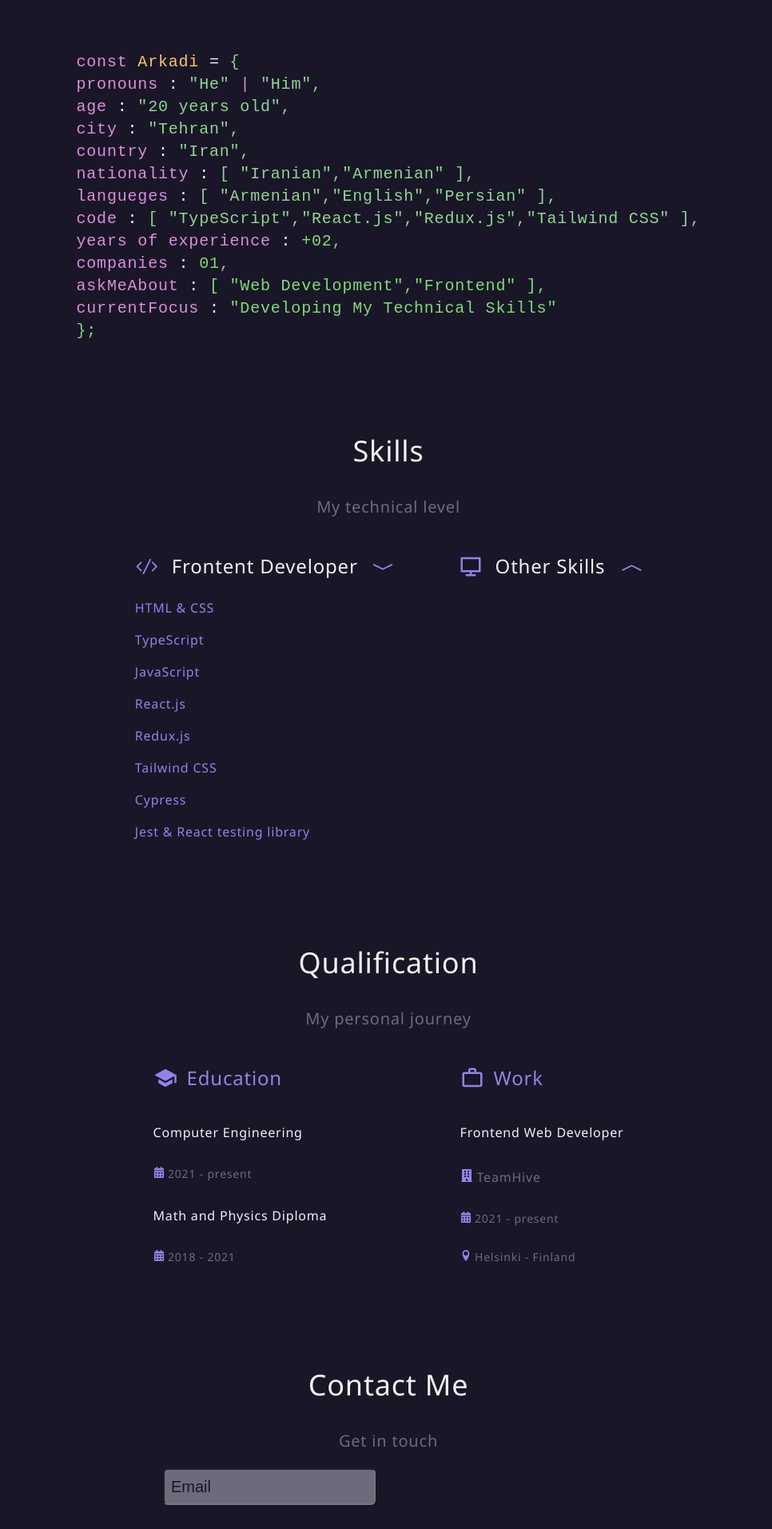
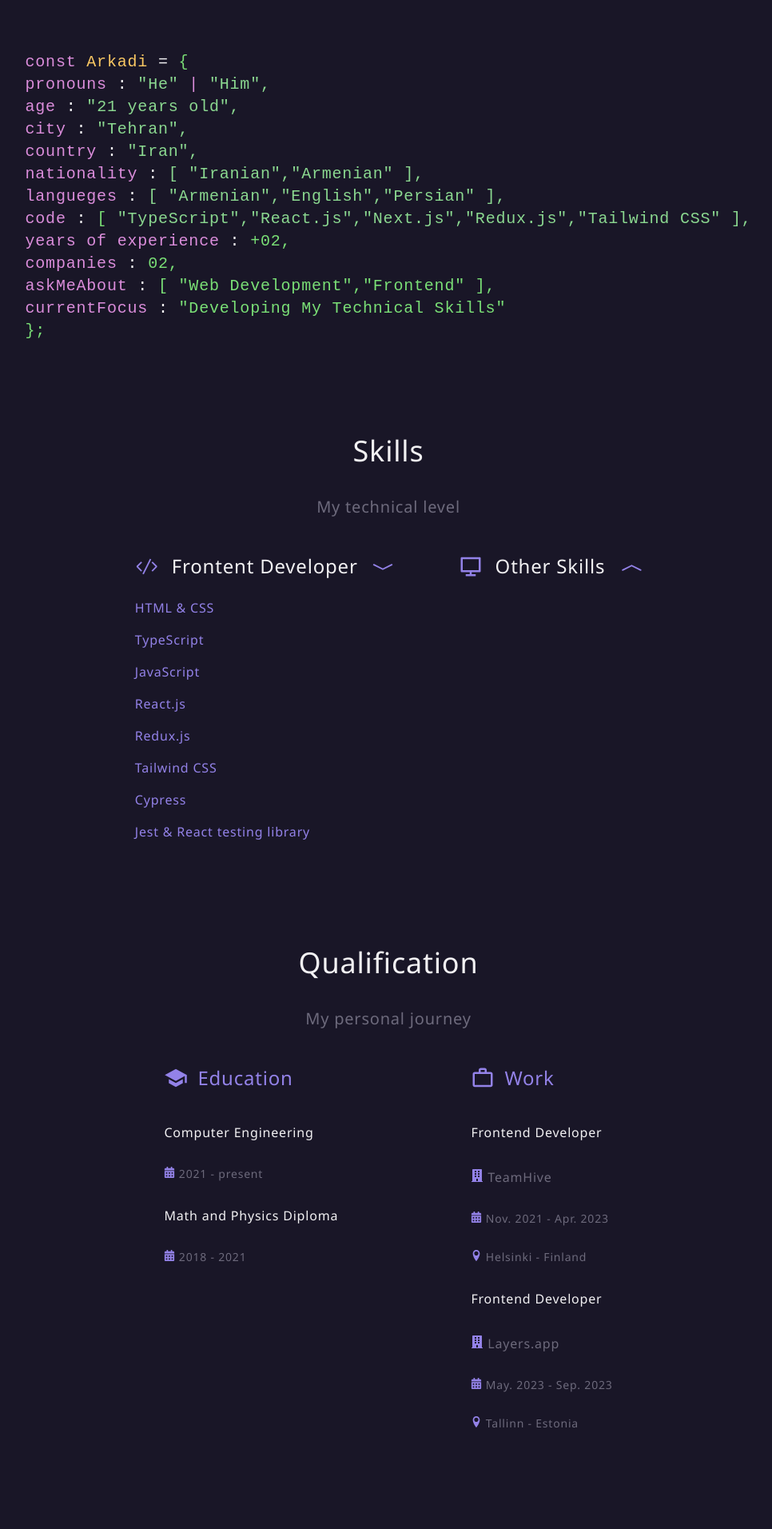
Before and after one commit to ArkadiNazarian/portfolio, a React (Create React App) app: page / in a window 1280 px wide. Shown: the part 640-2552 px from the top of the page at 80% size, without its empty margins (154-1120 px from the left). Built offline with nearby package versions, Linux system fonts and the light colour scheme.

Commit message:
update details

```diff
--- a/src/About/about.tsx
+++ b/src/About/about.tsx
@@ -11,7 +11,7 @@ export const About = () => {
                     <br />
                     <span className="tw-text-code"> pronouns </span><span className="tw-text-primary"> : </span><span className="tw-text-property">"He"</span>  <span className="tw-text-code"> | </span> <span className="tw-text-property">"Him",</span>
                     <br />
-                    <span className="tw-text-code"> age </span> <span className="tw-text-primary"> : </span> <span className="tw-text-property">"20 years old",</span>
+                    <span className="tw-text-code"> age </span> <span className="tw-text-primary"> : </span> <span className="tw-text-property">"21 years old",</span>
                     <br />
                     <span className="tw-text-code"> city </span> <span className="tw-text-primary"> : </span> <span className="tw-text-property">"Tehran",</span>
                     <br />
@@ -21,11 +21,11 @@ export const About = () => {
                     <br />
                     <span className="tw-text-code"> langueges </span> <span className="tw-text-primary"> : </span> <span className="tw-text-property">[ "Armenian","English","Persian" ],</span>
                     <br />
-                    <span className="tw-text-code"> code </span><span className="tw-text-primary"> : </span> <span className="tw-text-curlybrackets"> [ </span><span className="tw-text-property">"TypeScript",</span><span className="tw-text-property">"React.js",</span><span className="tw-text-property">"Redux.js",</span><span className="tw-text-property">"Tailwind CSS" ],</span>
+                    <span className="tw-text-code"> code </span><span className="tw-text-primary"> : </span> <span className="tw-text-curlybrackets"> [ </span><span className="tw-text-property">"TypeScript",</span><span className="tw-text-property">"React.js",<span className="tw-text-property">"Next.js",</span></span><span className="tw-text-property">"Redux.js",</span><span className="tw-text-property">"Tailwind CSS" ],</span>
                     <br />
                     <span className="tw-text-code"> years of experience </span> <span className="tw-text-primary"> : </span><span className="tw-text-curlybrackets">+02</span><span className="tw-text-curlybrackets">,</span>
                     <br />
-                    <span className="tw-text-code"> companies </span> <span className="tw-text-primary"> : </span><span className="tw-text-curlybrackets">01</span><span className="tw-text-curlybrackets">,</span>
+                    <span className="tw-text-code"> companies </span> <span className="tw-text-primary"> : </span><span className="tw-text-curlybrackets">02</span><span className="tw-text-curlybrackets">,</span>
                     <br />
                     <span className="tw-text-code"> askMeAbout </span> <span className="tw-text-primary"> : </span> <span className="tw-text-curlybrackets">  [ </span> <span className="tw-text-curlybrackets">"Web Development",</span><span className="tw-text-curlybrackets">"Frontend"</span><span className="tw-text-curlybrackets"> ],</span>
                     <br />
--- a/src/Qualification/qualification.tsx
+++ b/src/Qualification/qualification.tsx
@@ -19,10 +19,14 @@ export const Qualification = () => {
                 </div>
                 <div className="tw-flex tw-flex-col">
                     <p className="laptop:tw-text-2xl tablet:tw-text-xl tw-text-purple tw-flex tw-items-center"><MdWorkOutline className="tw-text-purple laptop:tw-text-3xl tablet:tw-text-2xl tw-mr-3" />Work</p>
-                    <p className="laptop:tw-text-base tablet:tw-text-sm tw-text-primary">Frontend Web Developer </p>
+                    <p className="laptop:tw-text-base tablet:tw-text-sm tw-text-primary">Frontend Developer </p>
                     <p className="laptop:tw-text-base tablet:tw-text-sm tw-text-secondary"><FaBuilding className="tw-text-purple" />  TeamHive </p>
-                    <p className="laptop:tw-text-sm tablet:tw-text-xs tw-text-secondary"><FaCalendarAlt className="tw-text-purple" />  2021 - present</p>
+                    <p className="laptop:tw-text-sm tablet:tw-text-xs tw-text-secondary"><FaCalendarAlt className="tw-text-purple" /> Nov. 2021 - Apr. 2023</p>
                     <p className="laptop:tw-text-sm tablet:tw-text-xs tw-text-secondary"><ImLocation className="tw-text-purple" />  Helsinki - Finland</p>
+                    <p className="laptop:tw-text-base tablet:tw-text-sm tw-text-primary">Frontend Developer </p>
+                    <p className="laptop:tw-text-base tablet:tw-text-sm tw-text-secondary"><FaBuilding className="tw-text-purple" />  Layers.app </p>
+                    <p className="laptop:tw-text-sm tablet:tw-text-xs tw-text-secondary"><FaCalendarAlt className="tw-text-purple" /> May. 2023 - Sep. 2023</p>
+                    <p className="laptop:tw-text-sm tablet:tw-text-xs tw-text-secondary"><ImLocation className="tw-text-purple" />  Tallinn - Estonia</p>
                 </div>
             </div>
         </div>
--- a/src/Skills/skills.tsx
+++ b/src/Skills/skills.tsx
@@ -1,20 +1,20 @@
-import { useCallback, useState } from "react";
+import { useState } from "react";
 import { BsChevronCompactDown } from "react-icons/bs";
 import { VscCode } from "react-icons/vsc";
 import { RiComputerLine } from "react-icons/ri";
 export const Skills = () => {
 
     const [isCollapsed, setIsCollapsed] = useState<boolean>(true);
-    const handle_toggle_click = useCallback(() => {
+    const handle_toggle_click = () => {
         setIsCollapsed((isCollapsed) => !isCollapsed);
-    }, []);
+    }
     const [otherisCollapsed, othersetIsCollapsed] = useState<boolean>(false);
-    const other_handle_toggle_click = useCallback(() => {
+    const other_handle_toggle_click = () => {
         othersetIsCollapsed((otherisCollapsed) => !otherisCollapsed);
-    }, []);
+    }
 
     return (
-        <div className="tw-pt-20">
+        <div className="tw-pt-20 ">
             <div className="tw-text-center ">
                 <p className="laptop:tw-text-4xl tablet:tw-text-3xl tw-text-primary">Skills</p>
                 <p className="laptop:tw-text-xl tablet:tw-text-lg tw-text-secondary">My technical level</p>
@@ -22,20 +22,20 @@ export const Skills = () => {
             <div className="tw-flex tw-flex-row tw-justify-center">
                 <div className="tw-mr-10">
                     <p className="laptop:tw-text-2xl tablet:tw-text-xl tw-text-primary tw-flex tw-items-center tw-cursor-pointer" onClick={handle_toggle_click}><VscCode className="laptop:tw-text-3xl tablet:tw-text-2xl tw-text-purple tw-pr-4" />Frontent Developer <BsChevronCompactDown className={`laptop:tw-text-3xl tablet:tw-text-2xl tw-text-purple tw-pl-4 tw-transition-all tw-duration-1000 tw-origin-custom-origin ${isCollapsed ? "tw-rotate-0" : "tw--rotate-180"}`} /></p>
-                    <p className={`tw-flex laptop:tw-text-base tablet:tw-text-sm tw-text-purple tw-transition-all tw-duration-1000 ${isCollapsed ? "tw-opacity-100" : "tw-opacity-0"}`}>HTML & CSS</p>
-                    <p className={`tw-flex laptop:tw-text-base tablet:tw-text-sm tw-text-purple tw-transition-all tw-duration-[1500ms] ${isCollapsed ? "tw-opacity-100" : "tw-opacity-0"}`}>TypeScript</p>
-                    <p className={`tw-flex laptop:tw-text-base tablet:tw-text-sm tw-text-purple tw-transition-all tw-duration-[2000ms] ${isCollapsed ? "tw-opacity-100" : "tw-opacity-0"}`}>JavaScript</p>
-                    <p className={`tw-flex laptop:tw-text-base tablet:tw-text-sm tw-text-purple tw-transition-all tw-duration-[2500ms] ${isCollapsed ? "tw-opacity-100" : "tw-opacity-0"}`}>React.js</p>
-                    <p className={`tw-flex laptop:tw-text-base tablet:tw-text-sm tw-text-purple tw-transition-all tw-duration-[3000ms] ${isCollapsed ? "tw-opacity-100" : "tw-opacity-0"}`}>Redux.js</p>
-                    <p className={`tw-flex laptop:tw-text-base tablet:tw-text-sm tw-text-purple tw-transition-all tw-duration-[3500ms] ${isCollapsed ? "tw-opacity-100" : "tw-opacity-0"}`}>Tailwind CSS</p>
-                    <p className={`tw-flex laptop:tw-text-base tablet:tw-text-sm tw-text-purple tw-transition-all tw-duration-[4000ms] ${isCollapsed ? "tw-opacity-100" : "tw-opacity-0"}`}>Cypress</p>
-                    <p className={`tw-flex laptop:tw-text-base tablet:tw-text-sm tw-text-purple tw-transition-all tw-duration-[4500ms] ${isCollapsed ? "tw-opacity-100" : "tw-opacity-0"}`}>Jest & React testing library</p>
+                    <p className={`tw-flex laptop:tw-text-base tablet:tw-text-sm tw-text-purple tw-transition-all tw-duration-1000 ${isCollapsed ? "tw-scale-100" : "tw-scale-0"}`}>HTML & CSS</p>
+                    <p className={`tw-flex laptop:tw-text-base tablet:tw-text-sm tw-text-purple tw-transition-all tw-duration-[1500ms] ${isCollapsed ? "tw-scale-100" : "tw-scale-0"}`}>TypeScript</p>
+                    <p className={`tw-flex laptop:tw-text-base tablet:tw-text-sm tw-text-purple tw-transition-all tw-duration-[2000ms] ${isCollapsed ? "tw-scale-100" : "tw-scale-0"}`}>JavaScript</p>
+                    <p className={`tw-flex laptop:tw-text-base tablet:tw-text-sm tw-text-purple tw-transition-all tw-duration-[2500ms] ${isCollapsed ? "tw-scale-100" : "tw-scale-0"}`}>React.js</p>
+                    <p className={`tw-flex laptop:tw-text-base tablet:tw-text-sm tw-text-purple tw-transition-all tw-duration-[3000ms] ${isCollapsed ? "tw-scale-100" : "tw-scale-0"}`}>Redux.js</p>
+                    <p className={`tw-flex laptop:tw-text-base tablet:tw-text-sm tw-text-purple tw-transition-all tw-duration-[3500ms] ${isCollapsed ? "tw-scale-100" : "tw-scale-0"}`}>Tailwind CSS</p>
+                    <p className={`tw-flex laptop:tw-text-base tablet:tw-text-sm tw-text-purple tw-transition-all tw-duration-[4000ms] ${isCollapsed ? "tw-scale-100" : "tw-scale-0"}`}>Cypress</p>
+                    <p className={`tw-flex laptop:tw-text-base tablet:tw-text-sm tw-text-purple tw-transition-all tw-duration-[4500ms] ${isCollapsed ? "tw-scale-100" : "tw-scale-0"}`}>Jest & React testing library</p>
                 </div>
                 <div className="tw-ml-10">
                     <p className="laptop:tw-text-2xl tablet:tw-text-xl tw-text-primary tw-flex tw-items-center tw-cursor-pointer" onClick={other_handle_toggle_click}><RiComputerLine className="laptop:tw-text-3xl tablet:tw-text-2xl tw-text-purple tw-pr-4" />Other Skills <BsChevronCompactDown className={`laptop:tw-text-3xl tablet:tw-text-2xl tw-text-purple tw-pl-4 tw-transition-all tw-duration-1000 tw-origin-custom-origin ${otherisCollapsed ? "tw-rotate-0" : "tw--rotate-180"}`} /></p>
-                    <p className={`tw-flex laptop:tw-text-base tablet:tw-text-sm tw-text-purple tw-transition-all tw-duration-1000 ${otherisCollapsed ? "tw-opacity-100" : "tw-opacity-0"}`}>Git & GitHub</p>
-                    <p className={`tw-flex laptop:tw-text-base tablet:tw-text-sm tw-text-purple tw-transition-all tw-duration-[1500ms] ${otherisCollapsed ? "tw-opacity-100" : "tw-opacity-0"}`}>Jira</p>
-                    <p className={`tw-flex laptop:tw-text-base tablet:tw-text-sm tw-text-purple tw-transition-all tw-duration-[2000ms] ${otherisCollapsed ? "tw-opacity-100" : "tw-opacity-0"}`}>Figma</p>
+                    <p className={`tw-flex laptop:tw-text-base tablet:tw-text-sm tw-text-purple tw-transition-all tw-duration-1000 ${otherisCollapsed ? "tw-scale-100" : "tw-scale-0"}`}>Git & GitHub</p>
+                    <p className={`tw-flex laptop:tw-text-base tablet:tw-text-sm tw-text-purple tw-transition-all tw-duration-[1500ms] ${otherisCollapsed ? "tw-scale-100" : "tw-scale-0"}`}>Jira</p>
+                    <p className={`tw-flex laptop:tw-text-base tablet:tw-text-sm tw-text-purple tw-transition-all tw-duration-[2000ms] ${otherisCollapsed ? "tw-scale-100" : "tw-scale-0"}`}>Figma</p>
                 </div>
             </div>
         </div>
--- a/src/index.css
+++ b/src/index.css
@@ -3,7 +3,7 @@
 @tailwind utilities;
 
 ::-webkit-scrollbar{
-    width: 0.875rem;
+    width: 0.5rem;
 }
 
 ::-webkit-scrollbar-thumb{
```
Also changed, not shown: src/App.tsx (+6 -6 lines).
